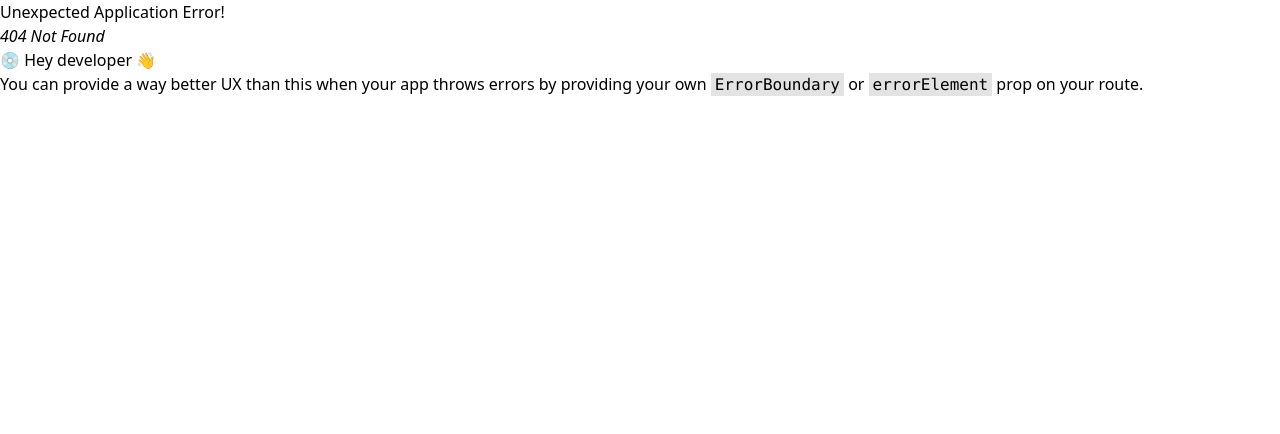
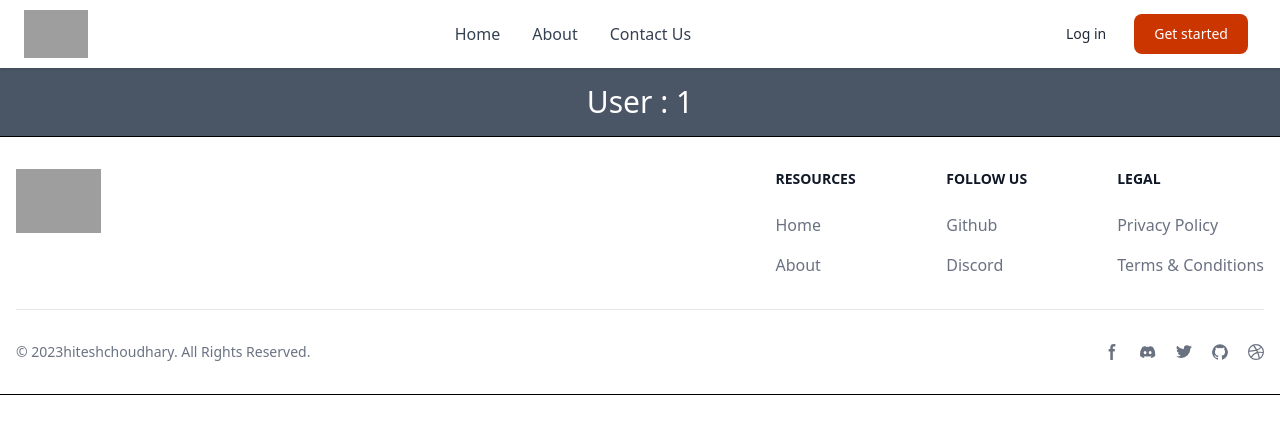
Before and after one commit to aryantambe/React, a React (Vite) app in the folder 08React-Router/: page /user/1 in a window 1280 px wide. Before the commit this address had no page. Shown: the top 434 px of the page. Built offline with nearby package versions, Linux system fonts and the light colour scheme; grey boxes are pictures that could not be loaded.

Commit message:
using useParams to get paramter value from url

```diff
--- /dev/null
+++ b/08React-Router/src/components/User/User.jsx
@@ -0,0 +1,10 @@
+import React from 'react'
+import { useParams } from 'react-router-dom'
+function User() {
+    const {id}=useParams() //gets the parameter used in the Browser router route we created
+    return (
+        <div className='flex justify-center bg-gray-600 text-white text-3xl p-4'>User : {id} </div>
+    )
+}
+
+export default User
--- a/08React-Router/src/main.jsx
+++ b/08React-Router/src/main.jsx
@@ -7,6 +7,7 @@ import Layout from './Layout.jsx'
 import Home from './components/Home/Home.jsx'
 import About from './components/About/About.jsx'
 import Contact from './components/Contact/Contact.jsx'
+import User from './components/User/User.jsx'
 
 
 const router=createBrowserRouter([
@@ -25,6 +26,10 @@ const router=createBrowserRouter([
       {
         path:"contact",
         element:<Contact/>
+      },
+      {
+        path:"user/:id",
+        element:<User/>
       }
     ]
   }
```
